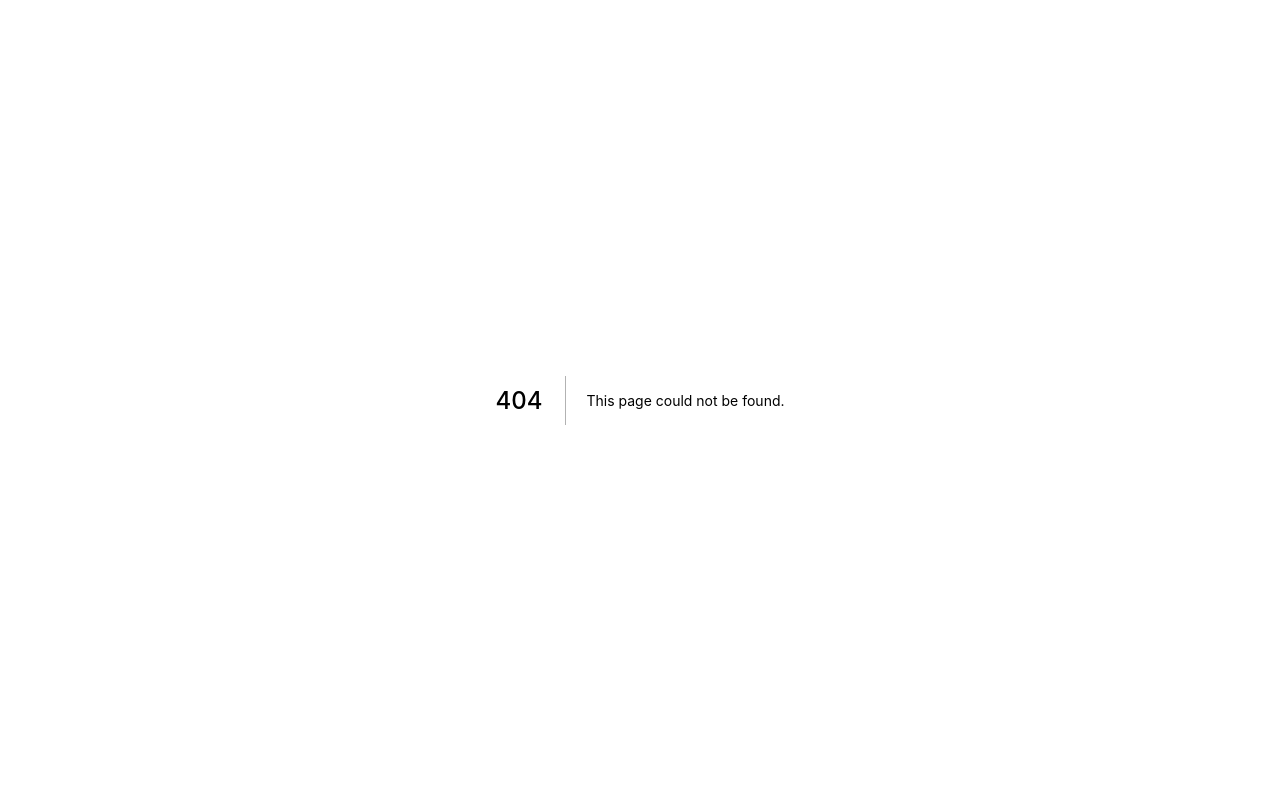
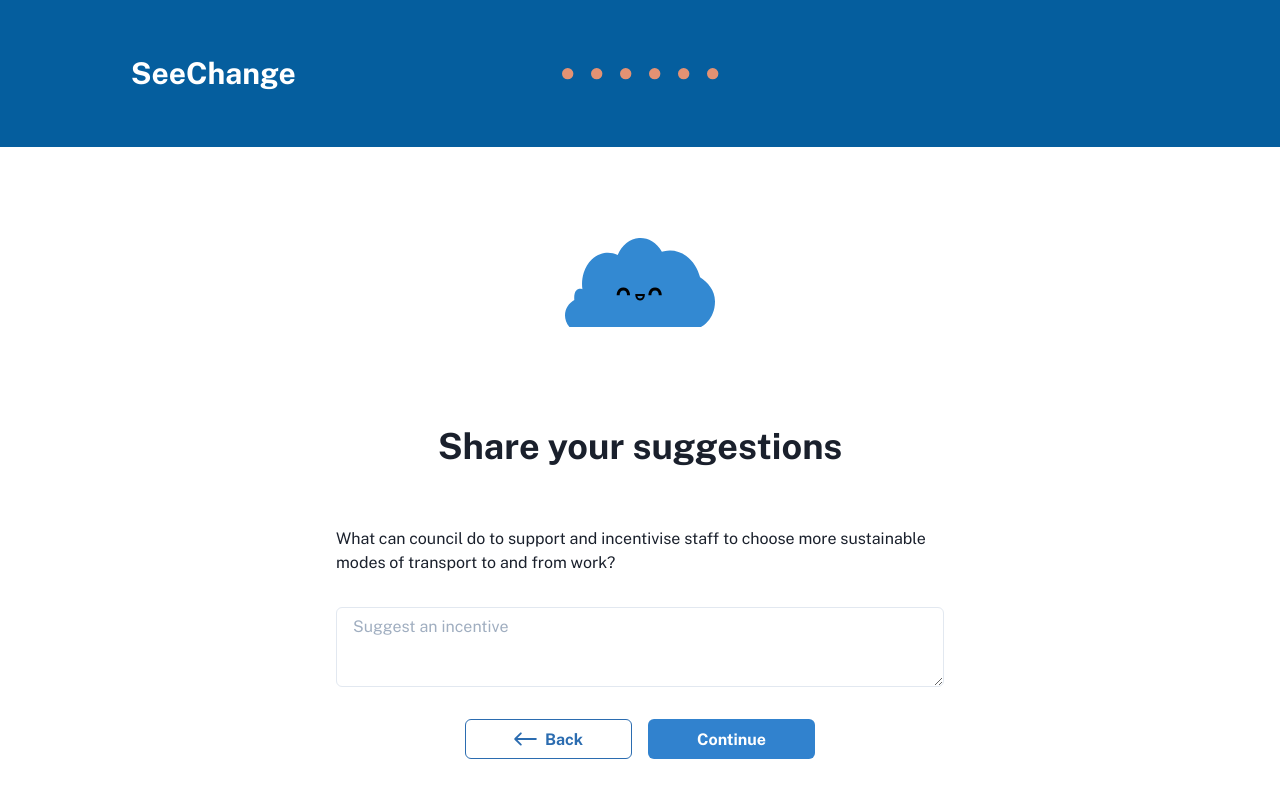
Before and after one commit to CodeforAustralia/council-emissions-calculator, a Next.js app: page /form/Question6 in a window 1280 px wide. Before the commit this address had no page. Built offline with nearby package versions, Linux system fonts and the light colour scheme.

Commit message:
update suggestions page (Question 6) as per design of Flow E

```diff
--- /dev/null
+++ b/pages/form/Question6.jsx
@@ -0,0 +1,46 @@
+import { useState } from "react";
+import {
+  Box,
+  Heading,
+  Text,
+  Textarea,
+  Grid
+} from "@chakra-ui/react";
+import Layout from "../../components/Layout/Layout";
+import useForm from "../../components/FormProvider";
+import { BackButton, ContinueButton } from "../../components/LinkButton/LinkButton";
+import Q6Progress from "../../public/images/progress-bar/q6-progress-dots.svg";
+import Q6Cloud from "../../public/images/clouds/cloud-q6.svg"
+
+export default function Question6() {
+  const { answers, setAnswers } = useForm();
+  const [incentive, setIncentive] = useState(answers.incentive);
+
+  const saveAnswers = () => setAnswers( prev => ({...prev, incentive}) );
+
+  return (
+    <Layout isText={true} Progress={Q6Progress}>
+      <Box margin={"50px 0px 50px"} >
+        <Q6Cloud />
+      </Box>
+      <Heading as="h1" mt={12} textAlign="center">
+        Share your suggestions
+        <br/>
+        <br/>
+      </Heading>
+      <Text mt={4} w="100%">
+        What can council do to support and incentivise staff to choose more sustainable modes of transport to and from work?
+      </Text>
+      <Textarea
+        mt={8}
+        value={incentive}
+        onChange={(e) => setIncentive(e.target.value)}
+        placeholder="Suggest an incentive"
+      />
+      <Grid templateColumns="repeat(2, 1fr)" gap={4}>
+        <BackButton href="/form/Question3" onClick={saveAnswers} />
+        <ContinueButton href="/form/Question5" onClick={saveAnswers} />
+      </Grid>
+    </Layout>
+  );
+}
```
Also changed, not shown: public/images/clouds/cloud-q6.svg (added), public/images/progress-bar/q6-progress-dots.svg (added).
